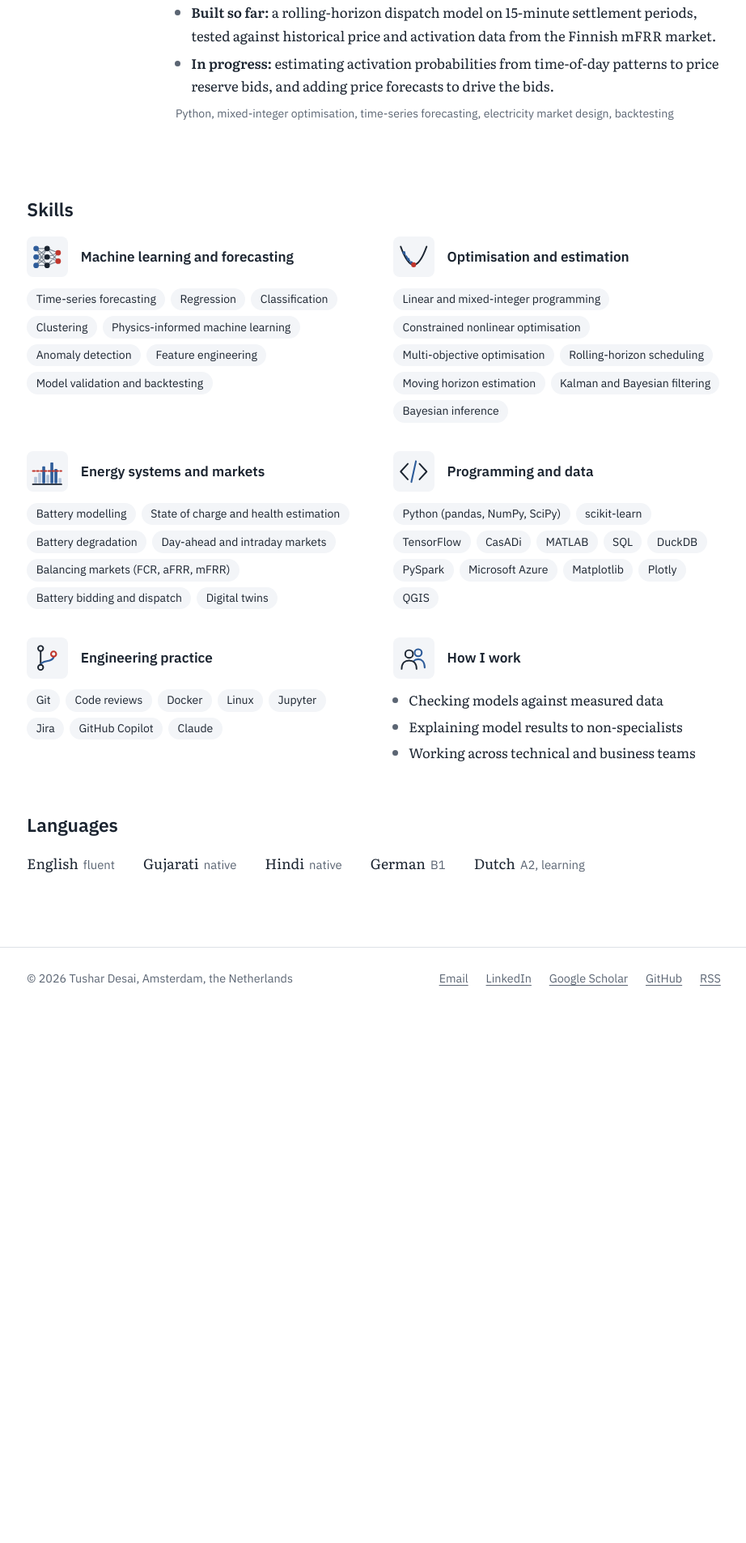
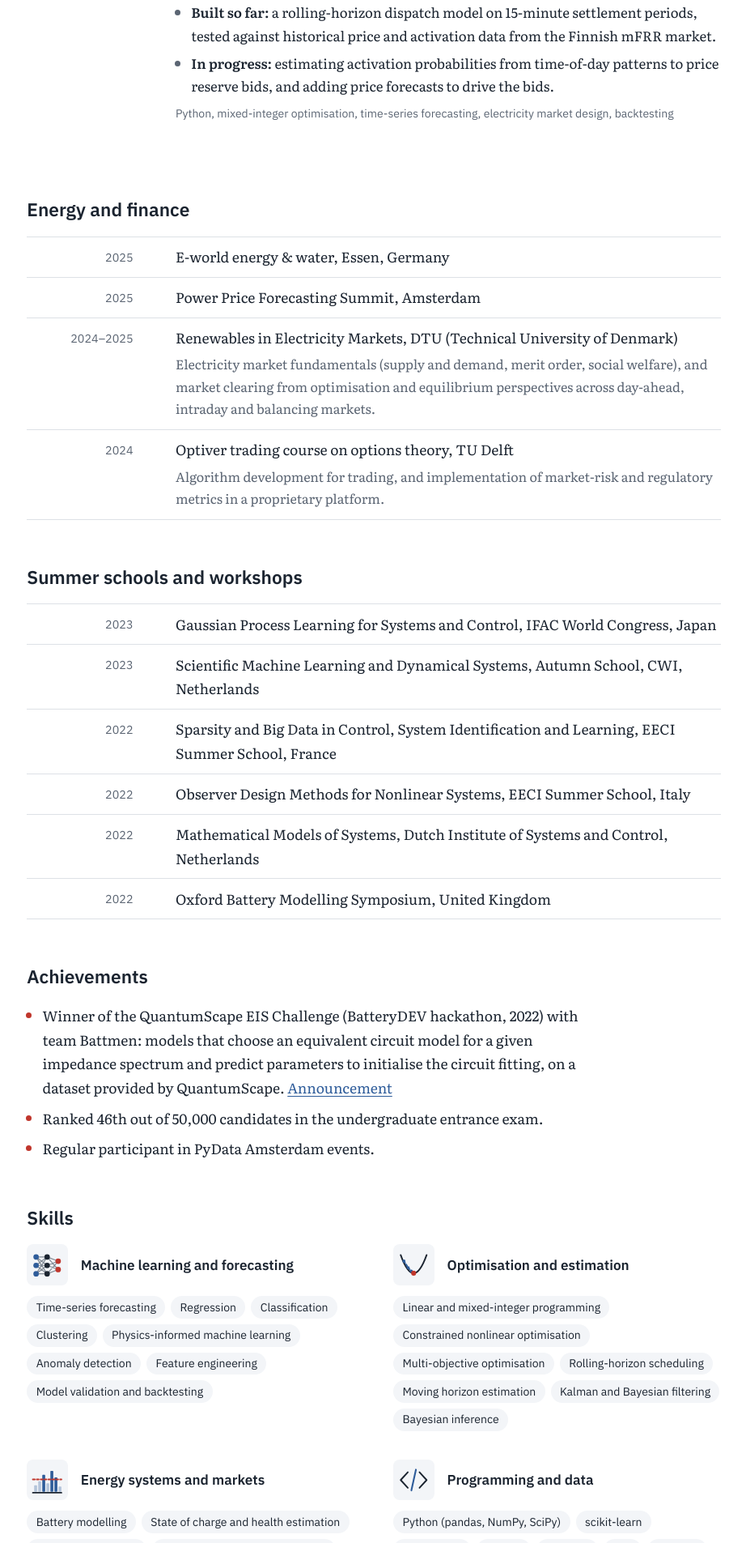
Before and after one commit to tkdesai13/tkdesai13.github.io, a Jekyll site: the page built from resume.md, in a window 1280 px wide. Shown: the part 4062-5967 px from the top of the page at 81% size, without its empty margins (178-1100 px from the left). Built offline with Jekyll 4.4.1, drawn with Linux system fonts in a browser that asks for light colours; before the commit the page ends 5326 px from its top, so only the background shows below that.

Commit message:
Add courses, schools, achievements; link EIS challenge

```diff
--- a/assets/css/style.css
+++ b/assets/css/style.css
@@ -255,6 +255,20 @@ mjx-container[display="true"] { overflow-x: auto; overflow-y: hidden; padding: .
 .langs { display: flex; flex-wrap: wrap; gap: .5rem 2rem; list-style: none; padding: 0; }
 .langs span { color: var(--muted); font-family: var(--sans); font-size: .85rem; margin-left: .35rem; }
 
+/* Dated lists: courses, schools, events ------------------------------ */
+.dated-list { list-style: none; padding: 0; margin: 0; }
+.dated-list li { display: grid; grid-template-columns: 7.5rem 1fr; column-gap: 3rem; padding: .55rem 0; border-top: 1px solid var(--rule); }
+.dated-list li:last-child { border-bottom: 1px solid var(--rule); }
+.dated-list .yr { font-family: var(--sans); font-size: .82rem; color: var(--muted); text-align: right; padding-top: .2rem; font-variant-numeric: tabular-nums; }
+.dated-list .note { font-size: .92rem; color: var(--muted); margin: .25rem 0 .1rem; max-width: var(--text); }
+.achievements { padding-left: 1.1rem; max-width: var(--text); }
+.achievements li { margin-bottom: .45rem; }
+.achievements li::marker { color: var(--supply); }
+@media (max-width: 600px) {
+  .dated-list li { grid-template-columns: 1fr; }
+  .dated-list .yr { text-align: left; padding-top: 0; }
+}
+
 /* Code highlighting (rouge) --------------------------------------- */
 .highlight .c, .highlight .c1, .highlight .cm { color: #6a737d; font-style: italic; }
 .highlight .k, .highlight .kd, .highlight .kn, .highlight .kc, .highlight .nb { color: #a23d2f; }
--- a/resume.md
+++ b/resume.md
@@ -151,6 +151,33 @@ permalink: /resume/
   </li>
 </ol>
 
+<h2 id="energy-finance">Energy and finance</h2>
+<ul class="dated-list">
+  <li><span class="yr">2025</span><div>E-world energy &amp; water, Essen, Germany</div></li>
+  <li><span class="yr">2025</span><div>Power Price Forecasting Summit, Amsterdam</div></li>
+  <li><span class="yr">2024–2025</span><div>Renewables in Electricity Markets, DTU (Technical University of Denmark)
+    <p class="note">Electricity market fundamentals (supply and demand, merit order, social welfare), and market clearing from optimisation and equilibrium perspectives across day-ahead, intraday and balancing markets.</p></div></li>
+  <li><span class="yr">2024</span><div>Optiver trading course on options theory, TU Delft
+    <p class="note">Algorithm development for trading, and implementation of market-risk and regulatory metrics in a proprietary platform.</p></div></li>
+</ul>
+
+<h2 id="schools">Summer schools and workshops</h2>
+<ul class="dated-list">
+  <li><span class="yr">2023</span><div>Gaussian Process Learning for Systems and Control, IFAC World Congress, Japan</div></li>
+  <li><span class="yr">2023</span><div>Scientific Machine Learning and Dynamical Systems, Autumn School, CWI, Netherlands</div></li>
+  <li><span class="yr">2022</span><div>Sparsity and Big Data in Control, System Identification and Learning, EECI Summer School, France</div></li>
+  <li><span class="yr">2022</span><div>Observer Design Methods for Nonlinear Systems, EECI Summer School, Italy</div></li>
+  <li><span class="yr">2022</span><div>Mathematical Models of Systems, Dutch Institute of Systems and Control, Netherlands</div></li>
+  <li><span class="yr">2022</span><div>Oxford Battery Modelling Symposium, United Kingdom</div></li>
+</ul>
+
+<h2 id="achievements">Achievements</h2>
+<ul class="achievements">
+  <li>Winner of the QuantumScape EIS Challenge (BatteryDEV hackathon, 2022) with team Battmen: models that choose an equivalent circuit model for a given impedance spectrum and predict parameters to initialise the circuit fitting, on a dataset provided by QuantumScape. <a href="https://www.linkedin.com/posts/battery-datascience-machinelearning-share-6914335006173663232-d_H2/">Announcement</a></li>
+  <li>Ranked 46th out of 50,000 candidates in the undergraduate entrance exam.</li>
+  <li>Regular participant in PyData Amsterdam events.</li>
+</ul>
+
 <h2 id="skills">Skills</h2>
 <div class="skill-grid">
   <section class="skill-group">
```
Also changed, not shown: 1 other file.
